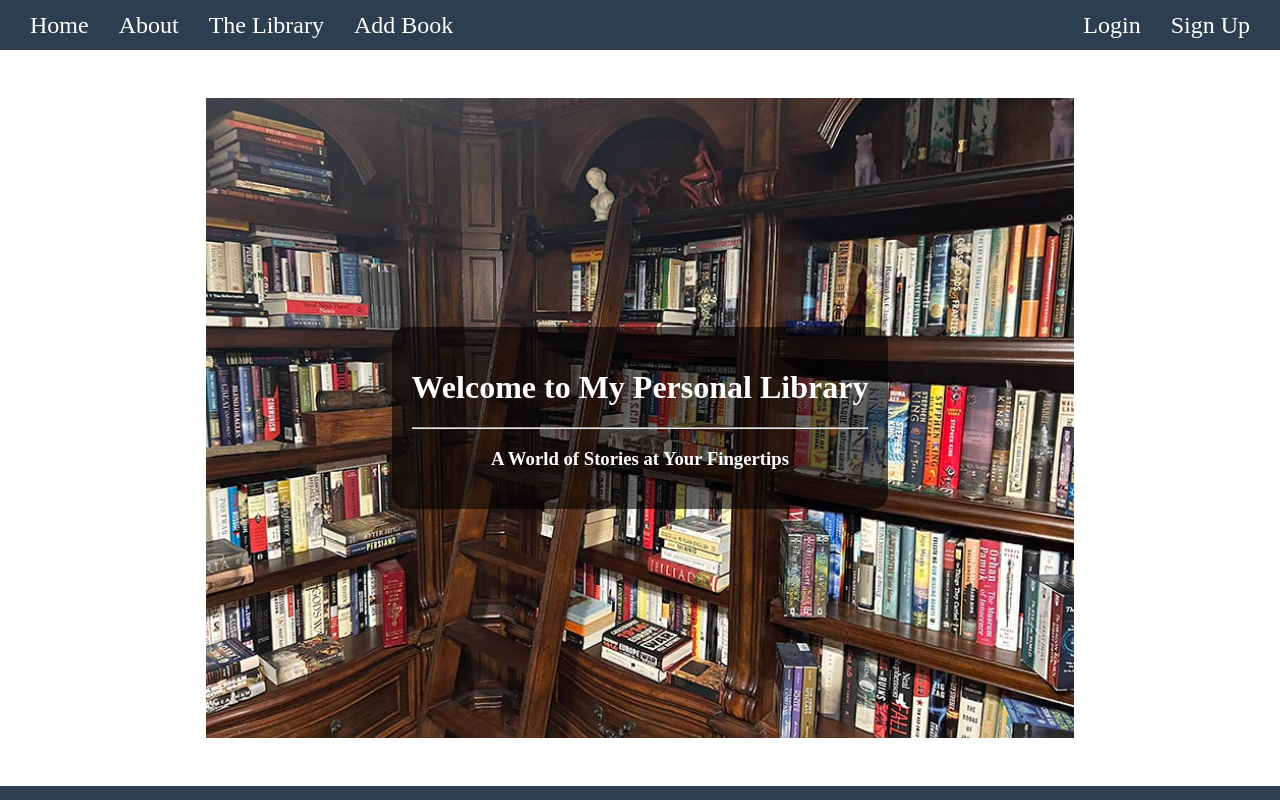
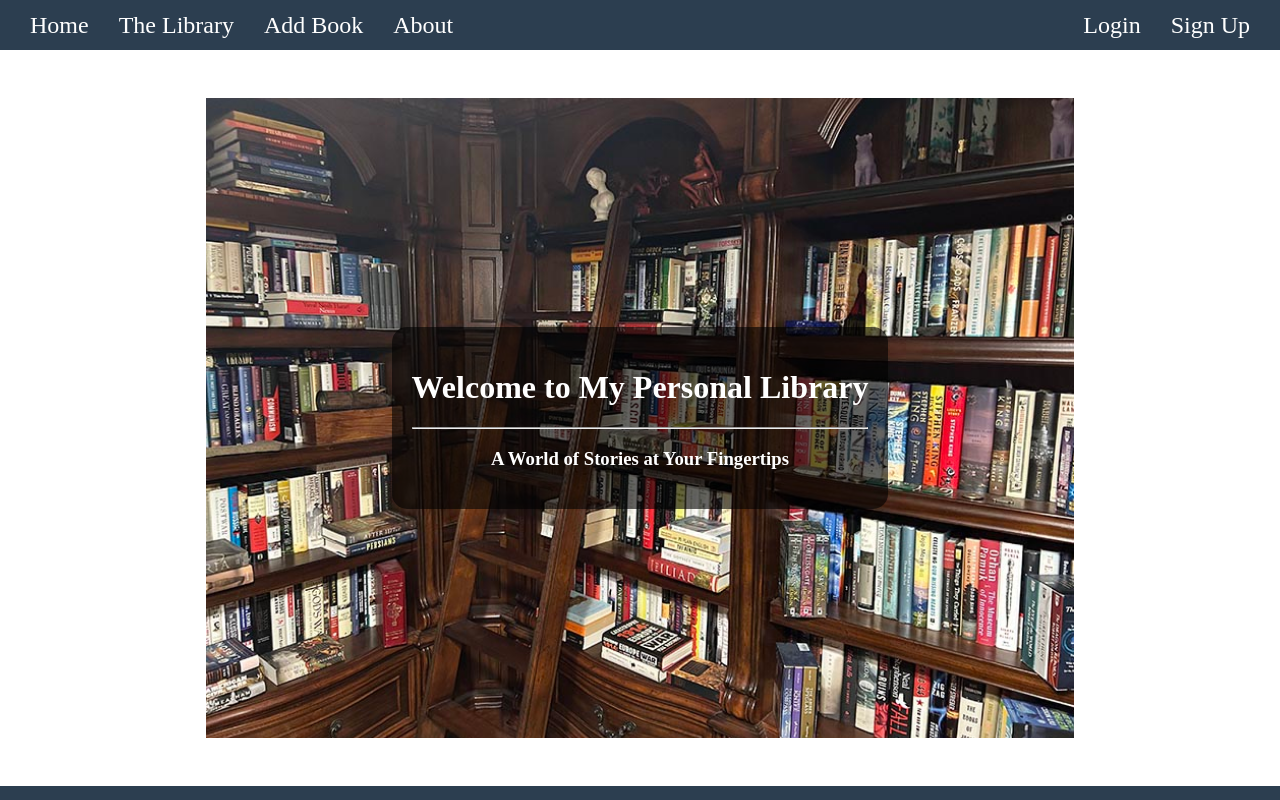
Before and after one commit to ravenusmc/personal_library_project, a Vue app in the folder client/: page / in a window 1280 px wide. Shown: the top 800 px of the page. Built offline with nearby package versions, Linux system fonts and the light colour scheme.

Commit message:
changed small part of navbar

```diff
--- a/client/src/components/common/Navbar.vue
+++ b/client/src/components/common/Navbar.vue
@@ -3,9 +3,9 @@
       <nav class="navbar">
         <div class="navlinks-left">
           <a class="navlink"><router-link class="link-style" to="/">Home</router-link></a>
-          <a class="navlink"><router-link class="link-style" to="/about">About</router-link></a>
           <a class="navlink"><router-link class="link-style" to="/library">The Library</router-link></a>
           <a class="navlink"><router-link class="link-style" to="/addbook">Add Book</router-link></a>
+          <a class="navlink"><router-link class="link-style" to="/about">About</router-link></a>
         </div>
         <div class="navlinks-right">
           <a v-if="!loginFlag" class="navlink"><router-link class="link-style" to="/login">Login</router-link></a>
```
